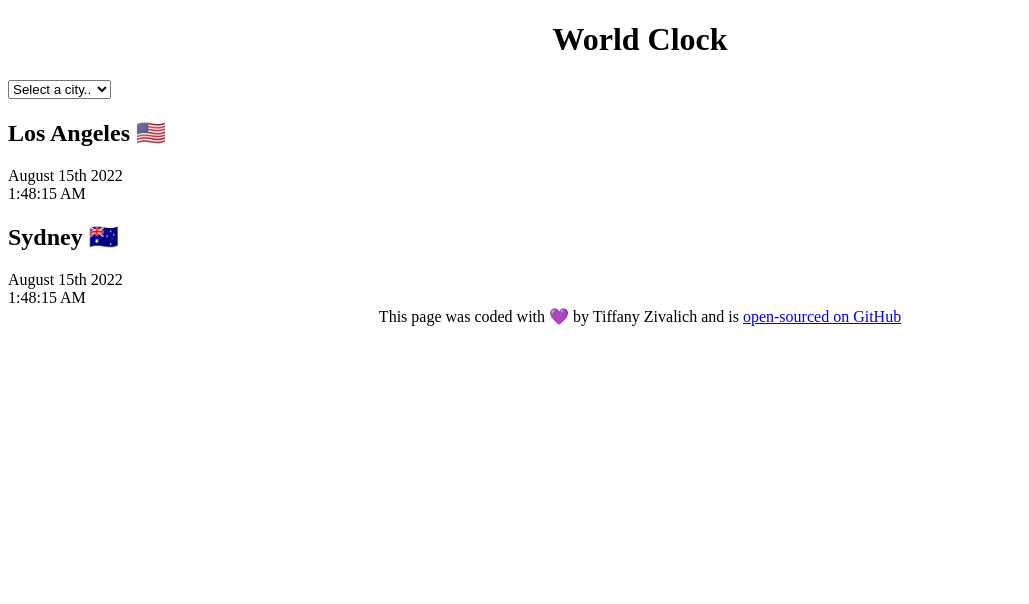
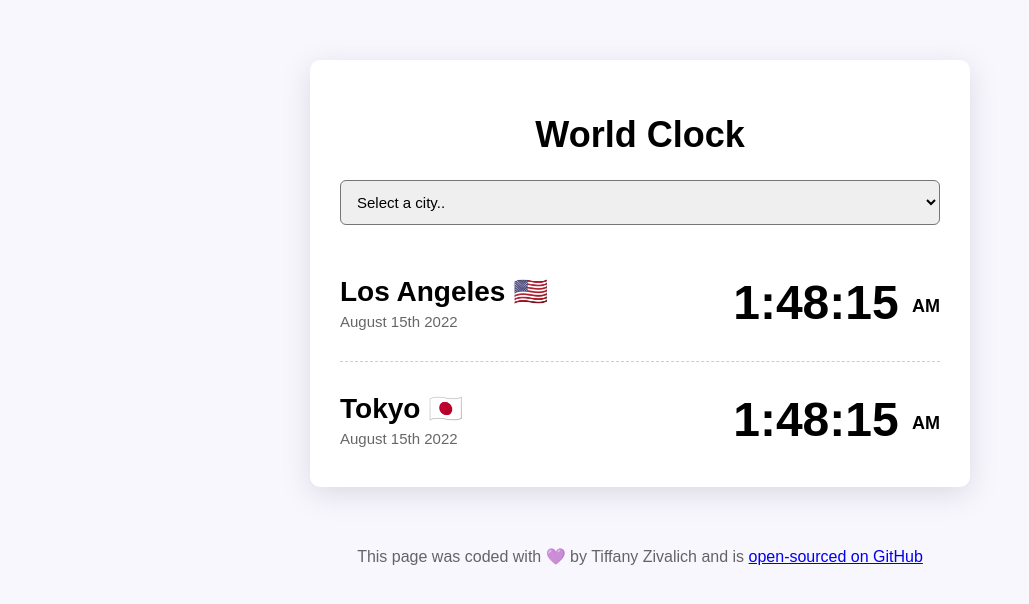
Before and after one commit to SmilingonCMD/tiffanys-world-clock, a plain HTML site: page index.html in a window 1280 px wide. Shown: the whole page, without its empty margins (0-1029 px from the left). Drawn offline with Linux system fonts and the light colour scheme.

Commit message:
Styled project with css

```diff
--- a/css/style.css
+++ b/css/style.css
@@ -1,6 +1,67 @@
+body {
+  background-color: #f9f7fe;
+  font-family: sans-serif;
+}
+
 h1 {
   text-align: center;
+  font-size: 36px;
 }
+
+select {
+  width: 100%;
+  padding: 12px;
+  font-size: 15px;
+  border-radius: 6px;
+  margin-bottom: 20px;
+}
+
+h2 {
+  margin: 0;
+  font-size: 28px;
+}
+
+.container {
+  max-width: 600px;
+  background-color: white;
+  margin: 60px auto;
+  padding: 30px;
+  border-radius: 10px;
+  box-shadow: rgba(100, 100, 111, 0.2) 0px 7px 29px 0px;
+}
+
+.city {
+  display: flex;
+  justify-content: space-between;
+  margin: 30px 0;
+  border-bottom: 1px dashed rgba(0, 0, 0, 0.2);
+  padding-bottom: 30px;
+}
+
+.city:last-child {
+  border: none;
+  padding-bottom: 0;
+  margin-bottom: 10px;
+}
+
+.date {
+  font-size: 15px;
+  color: rgba(0, 0, 0, 0.6);
+  margin-top: 5px;
+}
+
+.time {
+  font-size: 48px;
+  font-weight: bold;
+}
+
+.time small {
+  font-size: 18px;
+  line-height: 48px;
+  vertical-align: middle;
+}
+
 footer {
   text-align: center;
+  color: rgba(0, 0, 0, 0.6);
 }
--- a/index.html
+++ b/index.html
@@ -16,14 +16,19 @@
         <option value="">Manila 🇵🇭</option>
       </select>
       <div class="city">
-        <h2>Los Angeles 🇺🇸</h2>
-        <div class="date">August 15th 2022</div>
-        <div class="time">1:48:15 AM</div>
+        <div>
+          <h2>Los Angeles 🇺🇸</h2>
+          <div class="date">August 15th 2022</div>
+        </div>
+        <div class="time">1:48:15 <small>AM</small></div>
       </div>
       <div class="city">
-        <h2>Sydney 🇦🇺</h2>
-        <div class="date">August 15th 2022</div>
-        <div class="time">1:48:15 AM</div>
+          <div>
+            <h2>Tokyo 🇯🇵</h2>
+            <div class="date">August 15th 2022</div>
+          </div>
+          <div class="time">1:48:15 <small>AM</small></div>
+        </div>
       </div>
     </div>
     <footer>
```
